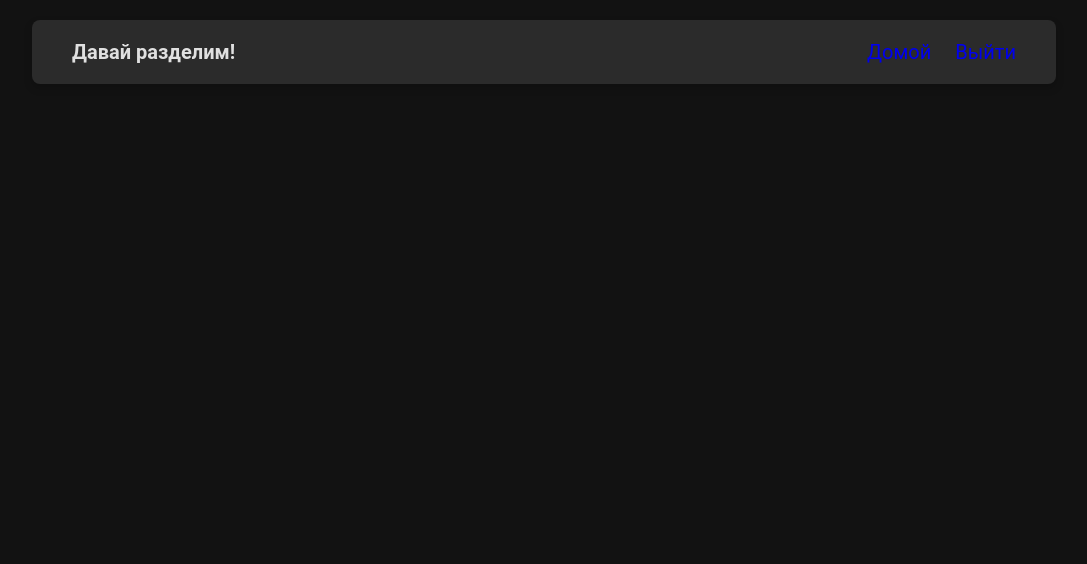
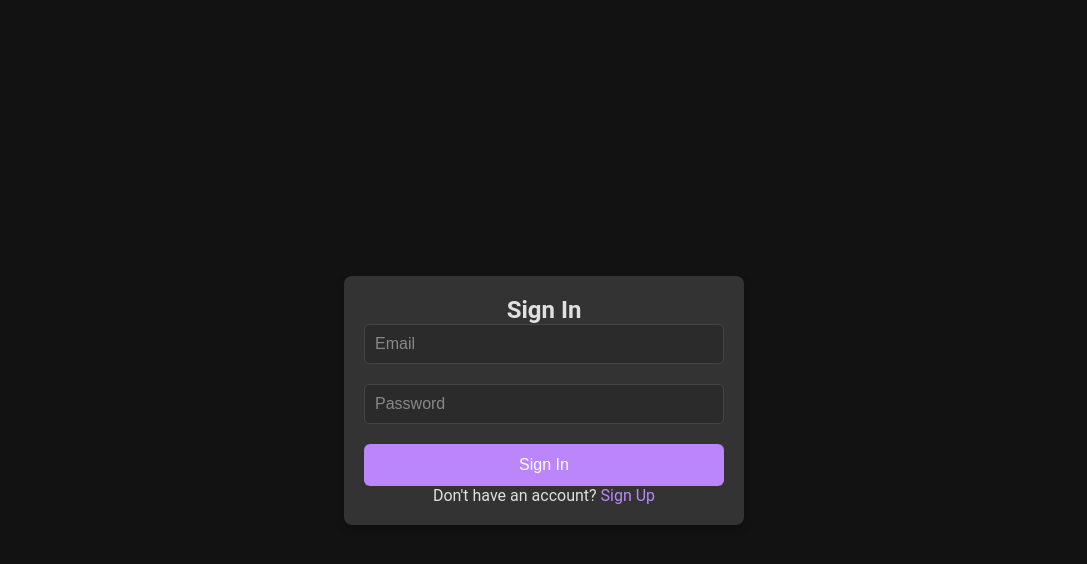
Before and after one commit to seregaxz15/mainproject123, a React (Create React App) app in the folder front/: page / in a window 1280 px wide. Shown: the top 564 px of the page, without its empty margins (96-1183 px from the left). Built offline with nearby package versions, Linux system fonts and the light colour scheme; no server answers.

Commit message:
piska v0.2

```diff
--- a/front/src/App.js
+++ b/front/src/App.js
@@ -1,5 +1,5 @@
 import React from "react";
-import { BrowserRouter as Router, Route, Routes } from "react-router-dom";
+import {BrowserRouter as Router, Route, Routes, useLocation} from "react-router-dom";
 
 import Registration from "./components/Registration";
 import './App.css'
@@ -11,21 +11,33 @@ import Header from "./components/Header";
 import {ChecksContextProvider} from "./CheckContext";
 
 function App() { // TODO: remove redirect, work with Header
+
     return (
         <ChecksContextProvider>
             <Router>
+                <AppRoutes />
+            </Router>
+        </ChecksContextProvider>
+    );
+}
+
+function AppRoutes() {
+    const location = useLocation();
+
+    // Условный рендеринг Header, если текущий маршрут не / (страница регистрации)
+    const shouldShowHeader = location.pathname !== "/";
+
+    return (
         <div className="App">
-                  <Header/>
+            {shouldShowHeader && <Header />}
             <Routes>
-                      {/*<Route path="/" element={<Registration/>}/>*/}
-                      <Route path="/checks" element={<ChecksList />}/>
-                      {/*<Route path="/checks/:id" element={<CheckDetails />} />*/}
+                <Route path="/" element={<Registration />} />
+                <Route path="/checks" element={<ChecksList />} />
+                <Route path="/checks/:id" element={<CheckDetails />} />
                 <Route path="/create" element={<CheckForm />} />
             </Routes>
         </div>
-          </Router>
-      </ChecksContextProvider>
-  )
+    );
 }
 
 export default App;
--- a/front/src/CheckContext.js
+++ b/front/src/CheckContext.js
@@ -4,7 +4,9 @@ import axios from 'axios';
 const ChecksContext = createContext()
 
 export const ChecksContextProvider = ({children}) => {
-    const [checks, setChecks] = useState([]);
+    const [checks, setChecks] = useState([{id: 2, name: 'bob', items: [
+        {user_email: 'bob@gmail.com', sum: "1200", description: '12'},
+        {user_email: 'aa@a', sum: '1130', description: ''}]}]);
     const [loading, setLoading] = useState(true);
 
     const fetchChecks = async () => {
--- a/front/src/components/CheckDetails.js
+++ b/front/src/components/CheckDetails.js
@@ -6,7 +6,8 @@ import {useChecks} from "../CheckContext";
 
 const CheckDetails = () => { // TODO: Work with radiobutton
     const { id } = useParams();
-    const check = useChecks().checks.id
+    const checks = useChecks()
+    const check = checks.checks.find(check => check.id === Number(id));
 
     // const handleChange = () => {
     //     setChecked(!isChecked);
@@ -44,7 +45,7 @@ const CheckDetails = () => { // TODO: Work with radiobutton
                             {/*    className={isChecked ? 'checked' : 'unchecked'}*/}
                             {/*    style={{marginRight: 6}}*/}
                             {/*/>*/}
-                            <strong>{item.user_email}</strong>: {item.sum}₽ - {item.description}
+                            <strong>{item.user_email}</strong>: {item.sum}₽ - {item.description.length !== 0 ? item.description : '(Описания нет)'}
                         </li>
                     ))}
                 </ul>
--- a/front/src/components/ChecksList.js
+++ b/front/src/components/ChecksList.js
@@ -6,8 +6,7 @@ import CheckElement from "./CheckElement";
 import {useChecks} from "../CheckContext";
 
 const ChecksList = () => {
-    const [checks, loading] = useChecks();
-    console.log("checks:",checks);
+    const {checks, loading} = useChecks();
     const navigate = useNavigate()
 
     if (loading) {
--- a/front/src/components/Header.js
+++ b/front/src/components/Header.js
@@ -28,7 +28,10 @@ const Header = () => {
                     <Nav.Link href={"/checks"} style={{marginRight: 24, textDecoration: 'none', fontSize: 20}}>
                         Домой
                     </Nav.Link>
-                    <Nav.Link onClick={() => console.log('Exit')} href={"/registration"}
+                    <Nav.Link onClick={() => {
+                        console.log('Exit')
+                        localStorage.removeItem('authToken')
+                    }} href={"/"}
                               style={{marginRight: 20, textDecoration: 'none', fontSize: 20}}>
                         Выйти
                     </Nav.Link>
--- a/front/src/components/Registration.js
+++ b/front/src/components/Registration.js
@@ -4,17 +4,18 @@ import SignUp from "./SignUp";
 import  '../styles/authStyles.css';
 import {useNavigate} from "react-router-dom";
 import {Button} from "react-bootstrap";
+
 function Registration() {
     const [currentForm, setCurrentForm] = useState('signin');
     const navigate = useNavigate()
+
     return (
         <div className="registration-container">
-            {/*{currentForm === 'signin' ? (*/}
-            {/*    <SignIn onToggleForm={setCurrentForm} />*/}
-            {/*) : (*/}
-            {/*    <SignUp onToggleForm={setCurrentForm} />*/}
-            {/*)}*/}
-            <Button onClick={() => navigate('/checks')}>Go to checks</Button>
+            {currentForm === 'signin' ? (
+                <SignIn onToggleForm={setCurrentForm} />
+            ) : (
+                <SignUp onToggleForm={setCurrentForm} />
+            )}
         </div>
     )
 }
```
Also changed, not shown: 1 other file (tests, documents, lock files or other folders). Lines whose indentation alone changed are shown as unchanged.
